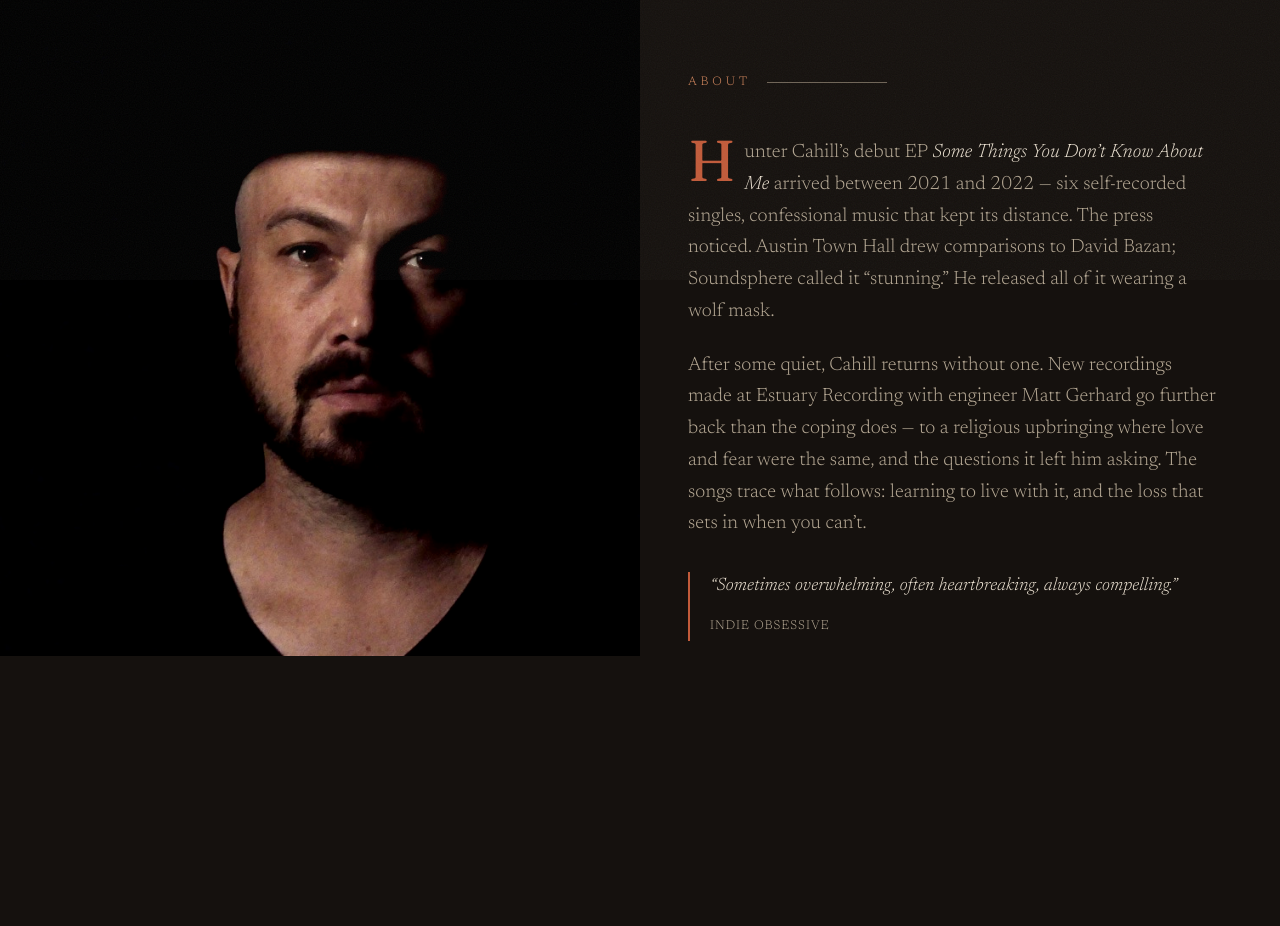
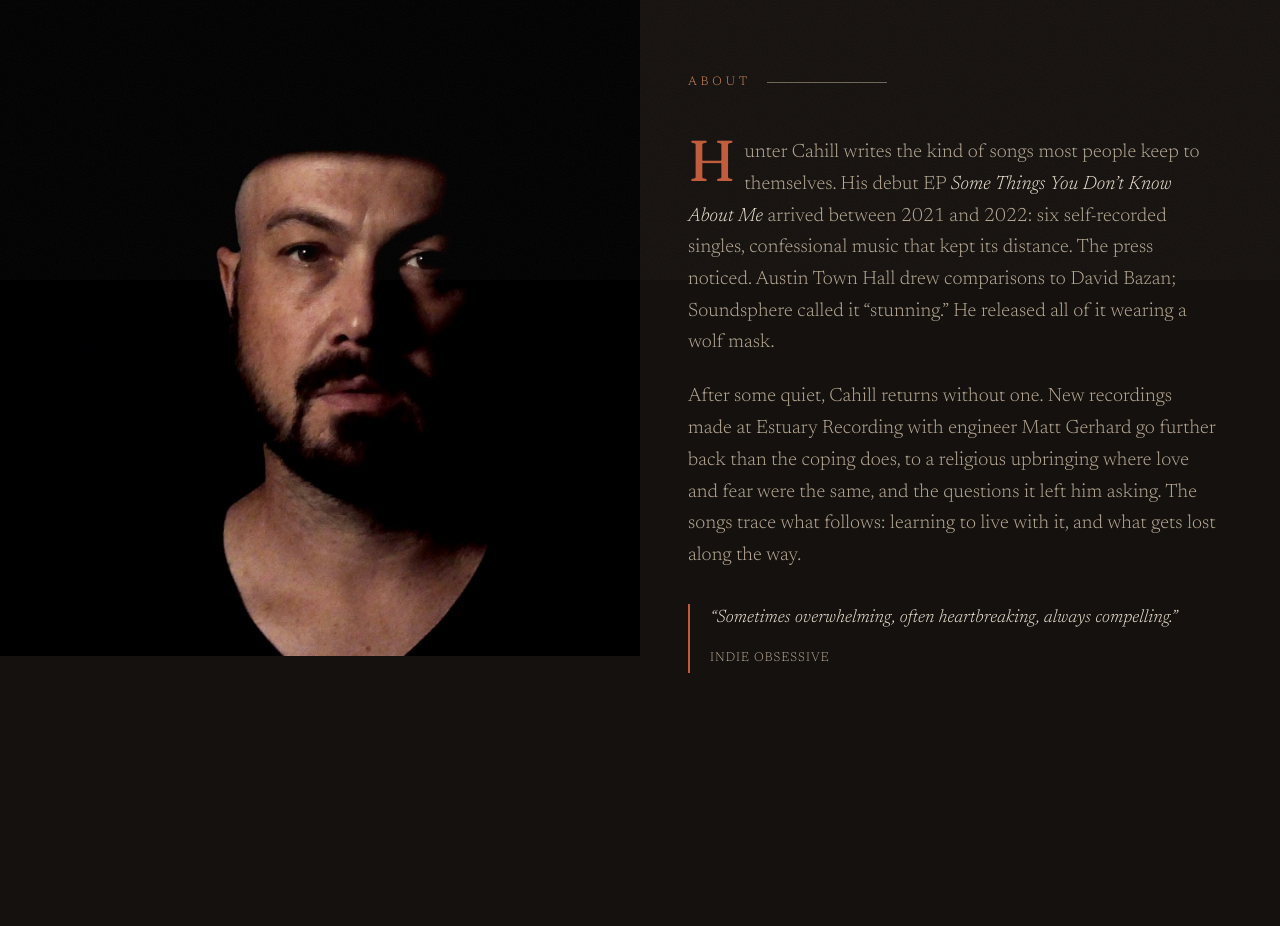
Before and after one commit to huntercahill/huntercahill.com, a plain HTML site: page index.html in a window 1280 px wide. Shown: the part 920-1846 px from the top of the page. Drawn offline with nearby package versions, Linux system fonts and the light colour scheme.

Commit message:
Update About bio: new opening line, fix closing line, remove em dashes
Co-Authored-By: Claude Fable 5 <noreply@anthropic.com>

```diff
--- a/index.html
+++ b/index.html
@@ -73,8 +73,8 @@
       <div class="about__content">
         <p class="section__label">About</p>
         <div class="about__body">
-          <p><span class="dropcap">H</span>unter Cahill&rsquo;s debut EP <em>Some Things You Don&rsquo;t Know About Me</em> arrived between 2021 and 2022 &mdash; six self-recorded singles, confessional music that kept its distance. The press noticed. Austin Town Hall drew comparisons to David Bazan; Soundsphere called it &ldquo;stunning.&rdquo; He released all of it wearing a wolf mask.</p>
-          <p>After some quiet, Cahill returns without one. New recordings made at Estuary Recording with engineer Matt Gerhard go further back than the coping does &mdash; to a religious upbringing where love and fear were the same, and the questions it left him asking. The songs trace what follows: learning to live with it, and the loss that sets in when you can&rsquo;t.</p>
+          <p><span class="dropcap">H</span>unter Cahill writes the kind of songs most people keep to themselves. His debut EP <em>Some Things You Don&rsquo;t Know About Me</em> arrived between 2021 and 2022: six self-recorded singles, confessional music that kept its distance. The press noticed. Austin Town Hall drew comparisons to David Bazan; Soundsphere called it &ldquo;stunning.&rdquo; He released all of it wearing a wolf mask.</p>
+          <p>After some quiet, Cahill returns without one. New recordings made at Estuary Recording with engineer Matt Gerhard go further back than the coping does, to a religious upbringing where love and fear were the same, and the questions it left him asking. The songs trace what follows: learning to live with it, and what gets lost along the way.</p>
           <blockquote>
             <p>&ldquo;Sometimes overwhelming, often heartbreaking, always compelling.&rdquo;</p>
             <cite>Indie Obsessive</cite>
```
